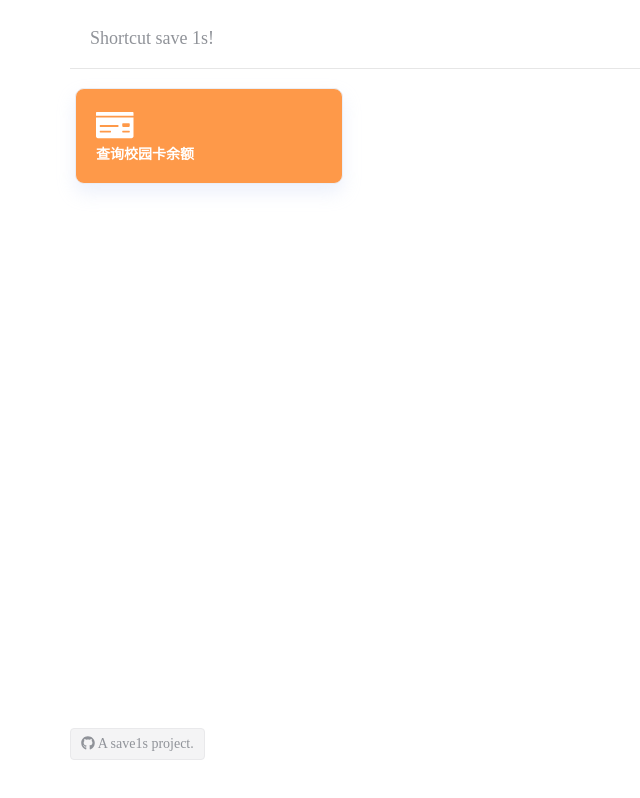
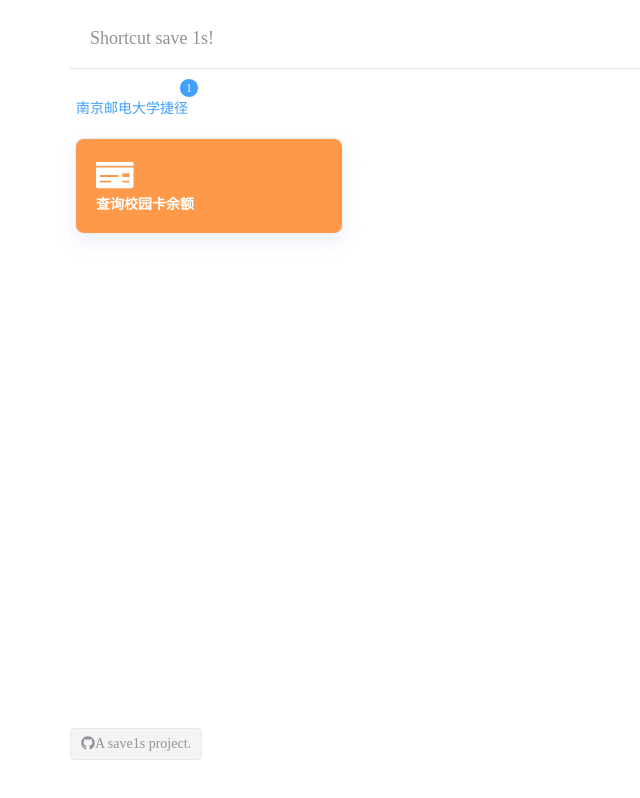
Before and after one commit to save1s/shortcuts, a Vue app: page / in a window 1280 px wide. Shown: the whole page, without its empty margins (0-640 px from the left). Built offline with nearby package versions, Linux system fonts and the light colour scheme; the HTML template or start-up script is replaced by a standard one.

Commit message:
add category (hardcode)

```diff
--- a/src/main.js
+++ b/src/main.js
@@ -18,7 +18,10 @@ Vue.component('font-awesome-icon', FontAwesomeIcon)
 Vue.config.productionTip = false
 Vue.use(ElementUI);
 // Vue.use(VueRouter)
-
+const DEFAULT_TITLE = 'Shortcut save 1s!';
+router.afterEach((to) => {
+    document.title = to.meta.title || DEFAULT_TITLE;
+});
 const vue = new Vue({
   router,
   store,
--- a/src/pages/Main.vue
+++ b/src/pages/Main.vue
@@ -11,6 +11,20 @@
       <el-main>
         <div class="bs-container">
           <!-- 四列布局 -->
+          <el-row
+            :gutter="20"
+            type="flex"
+            justify="left"
+            v-for="(row_shortcuts, index) in four_cols_shortcuts"
+            :key="index"
+            style="padding:5px"
+          >
+            <el-col :span="24">
+              <el-badge :value="shortcuts_count" class="item" type="primary">
+                <el-button  type="text">南京邮电大学捷径</el-button>
+              </el-badge>
+            </el-col>
+          </el-row>
           <el-row
             :gutter="20"
             type="flex"
@@ -35,7 +49,7 @@
           <el-row
             :gutter="20"
             type="flex"
-            justify="center"
+            justify="left"
             class="hidden-sm-and-up"
             v-for="(row_shortcuts, index) in two_cols_shortcuts"
             :key="1000 + index"
@@ -56,7 +70,7 @@
       <el-footer>
         <div class="bs-container">
           <el-tag type="info" @click="save1s" style="cursor: pointer; font-size: 14px">
-            <font-awesome-icon :icon="['fab', 'github']"/> A save1s project.
+            <font-awesome-icon :icon="['fab', 'github']"/>A save1s project.
           </el-tag>
         </div>
       </el-footer>
@@ -75,6 +89,7 @@ export default {
   data() {
     return {
       shortcuts: [],
+      shortcuts_count: 0,
       msgBody: ""
     };
   },
@@ -94,6 +109,7 @@ export default {
   mounted() {
     shortcutService.fetchShortcuts().then(data => {
       this.shortcuts = data;
+      this.shortcuts_count = data.length;
     });
   },
   name: "Main",
--- a/src/router.js
+++ b/src/router.js
@@ -4,12 +4,12 @@ import Main from '@/pages/Main'
 Vue.use(Router)
 
 export default new Router({
-  routes: [
-    {
-      path: '/',
-      name: 'home',
-      component: Main,
+  routes: [{
+    path: '/',
+    name: 'home',
+    component: Main,
+    meta: {
       title: 'Shortcut save 1s!'
     }
-  ]
+  }]
 })
```
Also changed, not shown: 7 other files (tests, documents, lock files or other folders).
